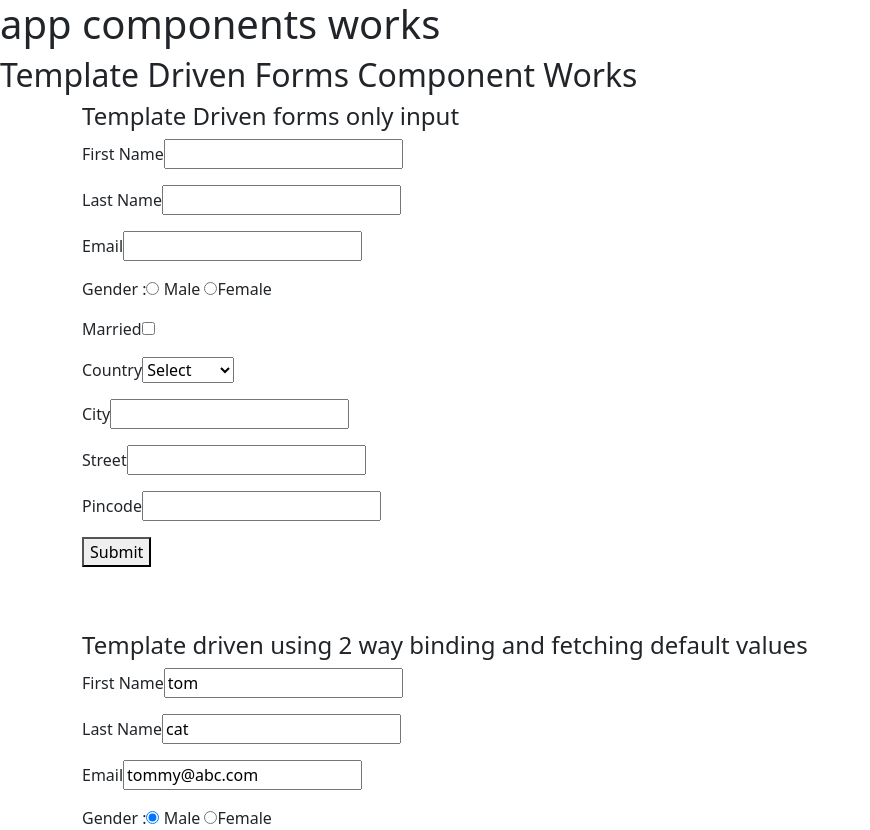
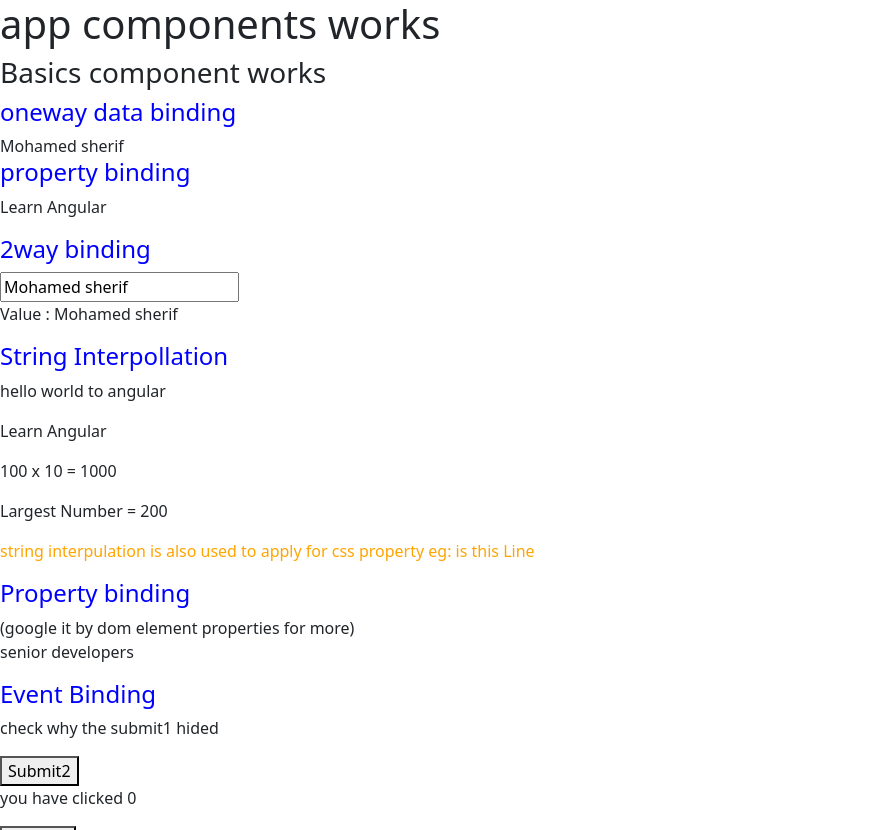
Before and after one commit to Mdksherif/angular-basics, an Angular app: page / in a window 1280 px wide. Shown: the top 830 px of the page, without its empty margins (0-870 px from the left). Built offline with nearby package versions, Linux system fonts and the light colour scheme.

Commit message:
template forms includes basics and others

```diff
--- a/src/app/app.component.html
+++ b/src/app/app.component.html
@@ -1,6 +1,6 @@
 <h1>app components works</h1>
-<!-- <app-basics></app-basics>
+<app-basics></app-basics>
 <app-directives></app-directives>
 <app-form></app-form>
-<app-hooks></app-hooks> -->
+<app-hooks></app-hooks>
 <app-template-driven-forms></app-template-driven-forms>
```
